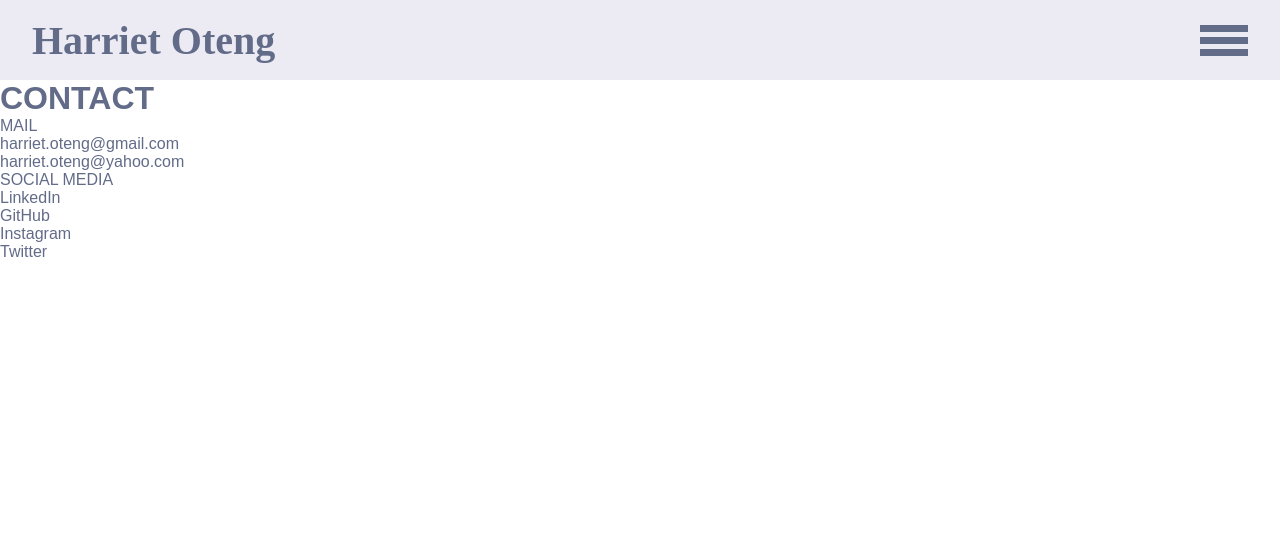
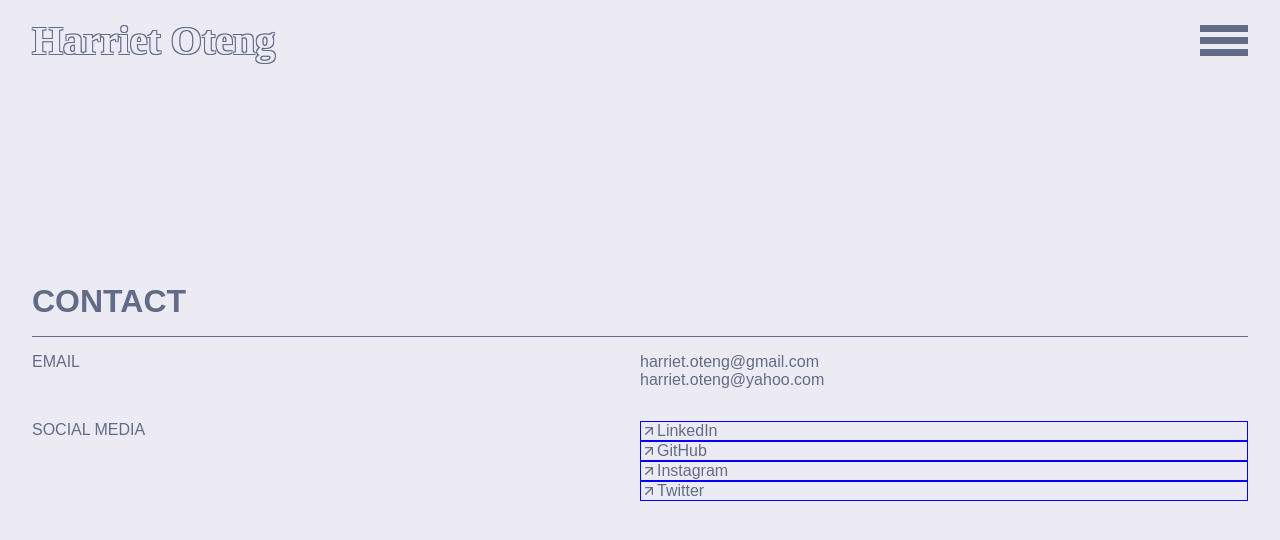
Before and after one commit to newhoteng/X-portfolio, a React (Create React App) app: page /contact in a window 1280 px wide. Shown: the top 540 px of the page. Built offline with nearby package versions, Linux system fonts and the light colour scheme; a web font is replaced by a local one.

Commit message:
Add contact links

```diff
--- a/src/App.css
+++ b/src/App.css
@@ -20,6 +20,12 @@ html {
   /* color: #3a5a69; */
 
   /* color: #2c0136; */
+}
+
+a {
+  text-decoration: none;
+  display: inline-block;
+  color: inherit;
 }
 
 /* .App {
--- a/src/components/Contact.js
+++ b/src/components/Contact.js
@@ -1,23 +1,49 @@
 import React from 'react';
+import { Link } from 'react-router-dom';
+// import { BiRightArrow } from 'react-icons/bi';
+// import { GoArrowUpRight } from 'react-icons/go';
+import { FiArrowUpRight } from 'react-icons/fi';
+
+import '../styles/Contact.css';
 
 function Contact() {
   return (
-    <div>
+    <div className="contact-container hc">
       <h1>CONTACT</h1>
-      <div>
-        <p>MAIL</p>
-        <div>
-          <p>harriet.oteng@gmail.com</p>
-          <p>harriet.oteng@yahoo.com</p>
+      <div className="email-container">
+        <p className="email-item">EMAIL</p>
+        <div className="email-item">
+          <a href="mailto:harriet.oteng@gmail.com">harriet.oteng@gmail.com</a>
+          <a href="mailto:harriet.oteng@yahoo.com">harriet.oteng@yahoo.com</a>
         </div>
       </div>
-      <div>
-        <p>SOCIAL MEDIA</p>
-        <div>
-          <p>LinkedIn</p>
-          <p>GitHub</p>
-          <p>Instagram</p>
-          <p>Twitter</p>
+      <div className="socials-container">
+        <p className="socials-item">SOCIAL MEDIA</p>
+        <div className="socials-item">
+          <Link to="https://www.linkedin.com/in/harriet-oteng/" target="_blank" rel="noreferrer">
+            <div className="social-link">
+              <FiArrowUpRight />
+              <p>LinkedIn</p>
+            </div>
+          </Link>
+          <Link to="https://github.com/newhoteng" target="_blank" rel="noreferrer">
+            <div className="social-link">
+              <FiArrowUpRight />
+              <p>GitHub</p>
+            </div>
+          </Link>
+          <Link to="https://instagram.com/harriet.oteng?igshid=OGQ5ZDc2ODk2ZA==" target="_blank" rel="noreferrer">
+            <div className="social-link">
+              <FiArrowUpRight />
+              <p>Instagram</p>
+            </div>
+          </Link>
+          <Link to="https://twitter.com/HarrietOteng1" target="_blank" rel="noreferrer">
+            <div className="social-link">
+              <FiArrowUpRight />
+              <p>Twitter</p>
+            </div>
+          </Link>
         </div>
       </div>
     </div>
--- a/src/components/HomePage.js
+++ b/src/components/HomePage.js
@@ -1,6 +1,8 @@
 import React from 'react';
 import { Link } from 'react-router-dom';
-import { BiRightArrow } from 'react-icons/bi';
+// import { BiRightArrow } from 'react-icons/bi';
+// import { GoArrowRight } from 'react-icons/go';
+import { FiArrowRight } from 'react-icons/fi';
 import '../styles/HomePage.css';
 
 function HomePage() {
@@ -19,13 +21,13 @@ function HomePage() {
       <div className="more-links-cont">
         <Link to="/works">
           <div className="more-links">
-            <BiRightArrow />
+            <FiArrowRight />
             <p>see my projects</p>
           </div>
         </Link>
         <Link to="/about">
           <div className="more-links">
-            <BiRightArrow />
+            <FiArrowRight />
             <p>more about me</p>
           </div>
         </Link>
--- /dev/null
+++ b/src/styles/Contact.css
@@ -0,0 +1,34 @@
+/* .contact-container {
+  width: 100%;
+} */
+
+.contact-container h1 {
+  border-bottom: 1.5px solid;
+  width: 100%;
+  text-align: left;
+  padding-bottom: 1rem;
+}
+
+.email-container,
+.socials-container {
+  /* border: 1px solid red; */
+  display: flex;
+  width: 100%;
+  justify-content: space-between;
+  padding: 1rem 0;
+}
+
+.email-item,
+.socials-item {
+  /* border: 1px solid red; */
+  width: 50%;
+  text-align: left;
+  display: flex;
+  flex-direction: column;
+}
+
+.social-link {
+  border: 1px solid blue;
+  display: flex;
+  align-items: center;
+}
--- a/src/styles/Nav.css
+++ b/src/styles/Nav.css
@@ -16,12 +16,15 @@
   font-family: 'Wavefont', cursive;
   font-size: 2.5rem;
   font-weight: 900;
+  color: #ecebf3;
+  /* color: transparent; */
+  text-shadow: -1px 1px 0 #626b88, 1px 1px 0 #626b88, 1px -1px 0 #626b88, -1px -1px 0 #626b88;
 }
 
 nav {
   /* border: 2px solid red; */
   height: 5rem;
-  background-color: #ecebf3;
+  /* background-color: #ecebf3; */
 
   /* background-color: #ece4e2; */
 
```
